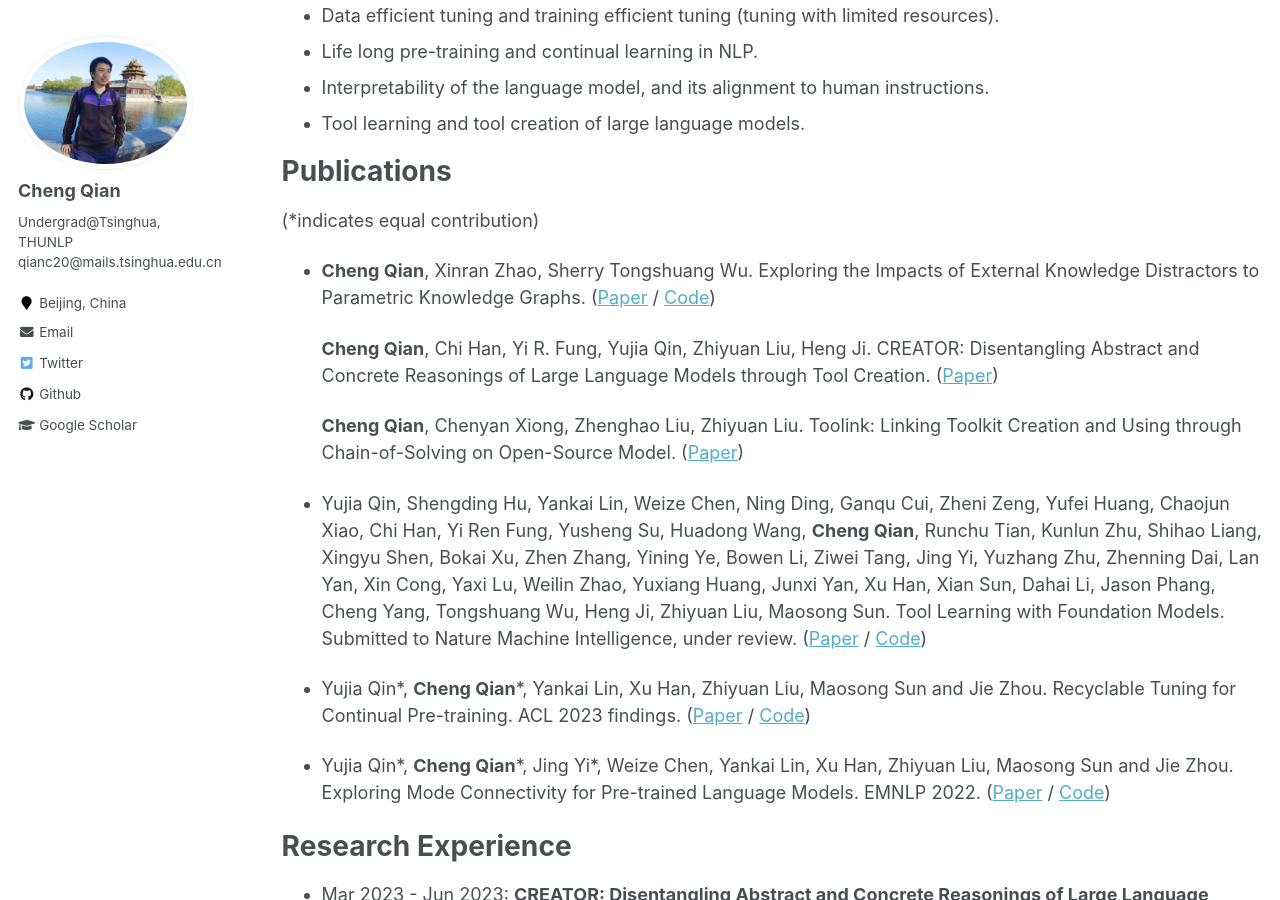
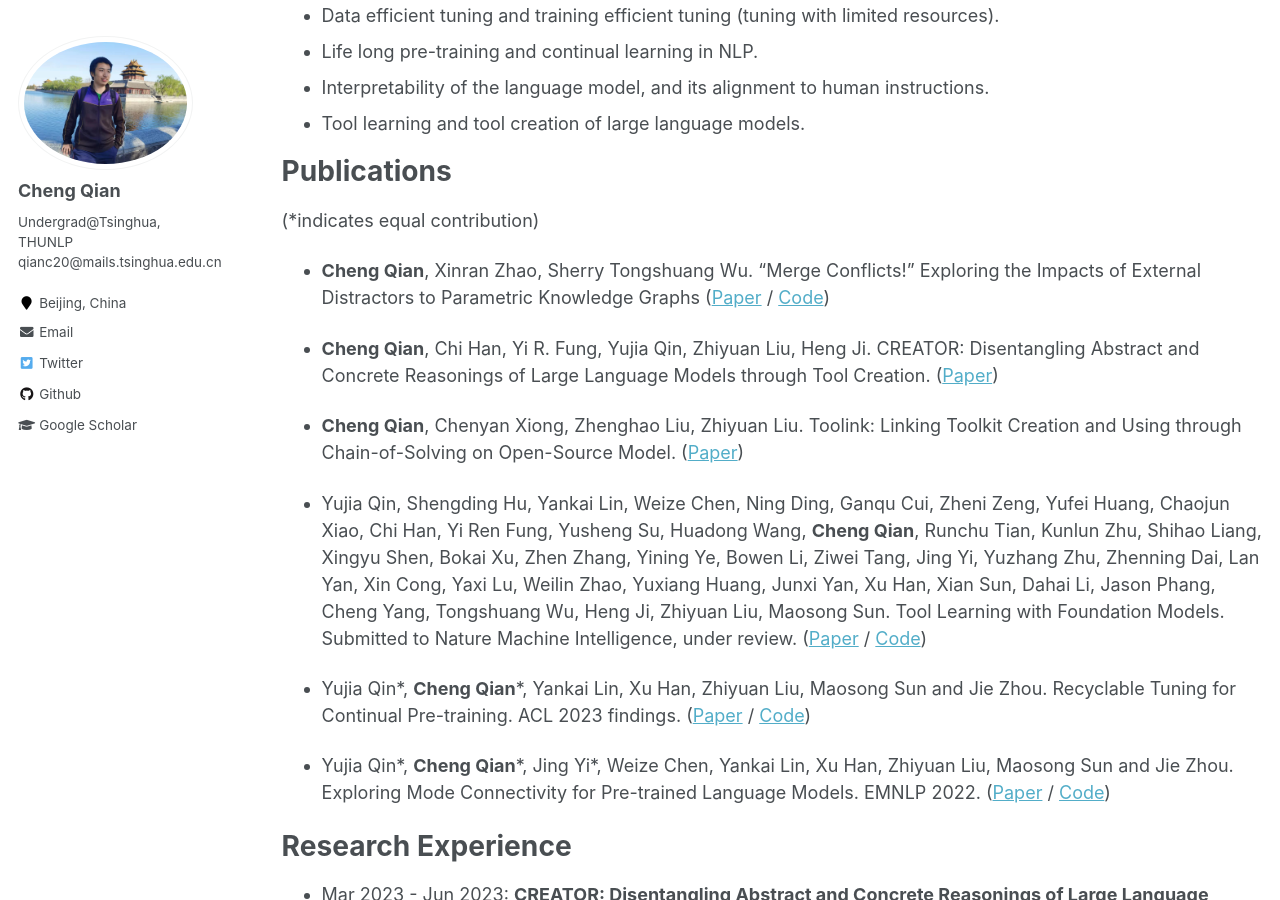
Before and after one commit to qiancheng0/qiancheng0.github.io, a Jekyll site: the page built from _pages/cv.md, in a window 1280 px wide and 900 px high, scrolled down 612 px. Built offline with Jekyll 4.4.1, drawn with Linux system fonts in a browser that asks for light colours.

Commit message:
Fix Paper Links

```diff
--- a/_pages/cv.md
+++ b/_pages/cv.md
@@ -33,11 +33,11 @@
 ======
 (*indicates equal contribution)
 
-* **Cheng Qian**, Xinran Zhao, Sherry Tongshuang Wu. Exploring the Impacts of External Knowledge Distractors to Parametric Knowledge Graphs. ([Paper](https://arxiv.org/pdf/2305.14318.pdf) / [Code](https://github.com/qiancheng0/EKD_Impacts_PKG))
+* **Cheng Qian**, Xinran Zhao, Sherry Tongshuang Wu. "Merge Conflicts!" Exploring the Impacts of External Distractors to Parametric Knowledge Graphs ([Paper](https://arxiv.org/pdf/2309.08594v1.pdf) / [Code](https://github.com/qiancheng0/EKD_Impacts_PKG))
 
-  **Cheng Qian**, Chi Han, Yi R. Fung, Yujia Qin, Zhiyuan Liu, Heng Ji. CREATOR: Disentangling Abstract and Concrete Reasonings of Large Language Models through Tool Creation. ([Paper](https://arxiv.org/pdf/2305.14318.pdf))
+* **Cheng Qian**, Chi Han, Yi R. Fung, Yujia Qin, Zhiyuan Liu, Heng Ji. CREATOR: Disentangling Abstract and Concrete Reasonings of Large Language Models through Tool Creation. ([Paper](https://arxiv.org/pdf/2305.14318.pdf))
 
-  **Cheng Qian**, Chenyan Xiong, Zhenghao Liu, Zhiyuan Liu. Toolink: Linking Toolkit Creation and Using through Chain-of-Solving on Open-Source Model. ([Paper](http://qiancheng0.github.io/files/Tune_on_Tool))
+* **Cheng Qian**, Chenyan Xiong, Zhenghao Liu, Zhiyuan Liu. Toolink: Linking Toolkit Creation and Using through Chain-of-Solving on Open-Source Model. ([Paper](http://qiancheng0.github.io/files/Tune_on_Tool.pdf))
 
 * Yujia Qin, Shengding Hu, Yankai Lin, Weize Chen, Ning Ding, Ganqu Cui, Zheni Zeng, Yufei Huang, Chaojun Xiao, Chi Han, Yi Ren Fung, Yusheng Su, Huadong Wang, **Cheng Qian**, Runchu Tian, Kunlun Zhu, Shihao Liang, Xingyu Shen, Bokai Xu, Zhen Zhang, Yining Ye, Bowen Li, Ziwei Tang, Jing Yi, Yuzhang Zhu, Zhenning Dai, Lan Yan, Xin Cong, Yaxi Lu, Weilin Zhao, Yuxiang Huang, Junxi Yan, Xu Han, Xian Sun, Dahai Li, Jason Phang, Cheng Yang, Tongshuang Wu, Heng Ji, Zhiyuan Liu, Maosong Sun. Tool Learning with Foundation Models. Submitted to Nature Machine Intelligence, under review. ([Paper](https://arxiv.org/pdf/2304.08354.pdf) / [Code](https://github.com/OpenBMB/BMTools))
 
```
Also changed, not shown: _pages/about.md (+2 -2 lines), _publications/2023-09-15-PKG.md (+2 -2 lines).
